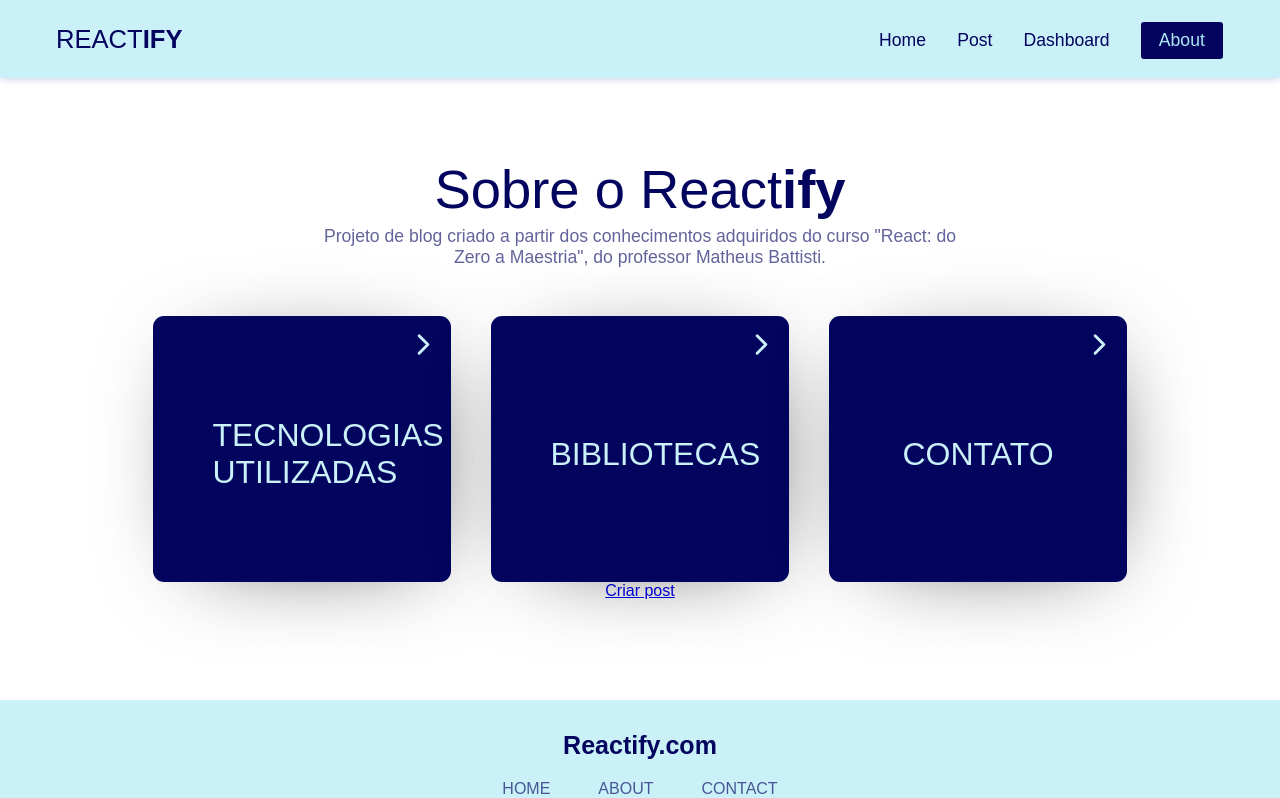
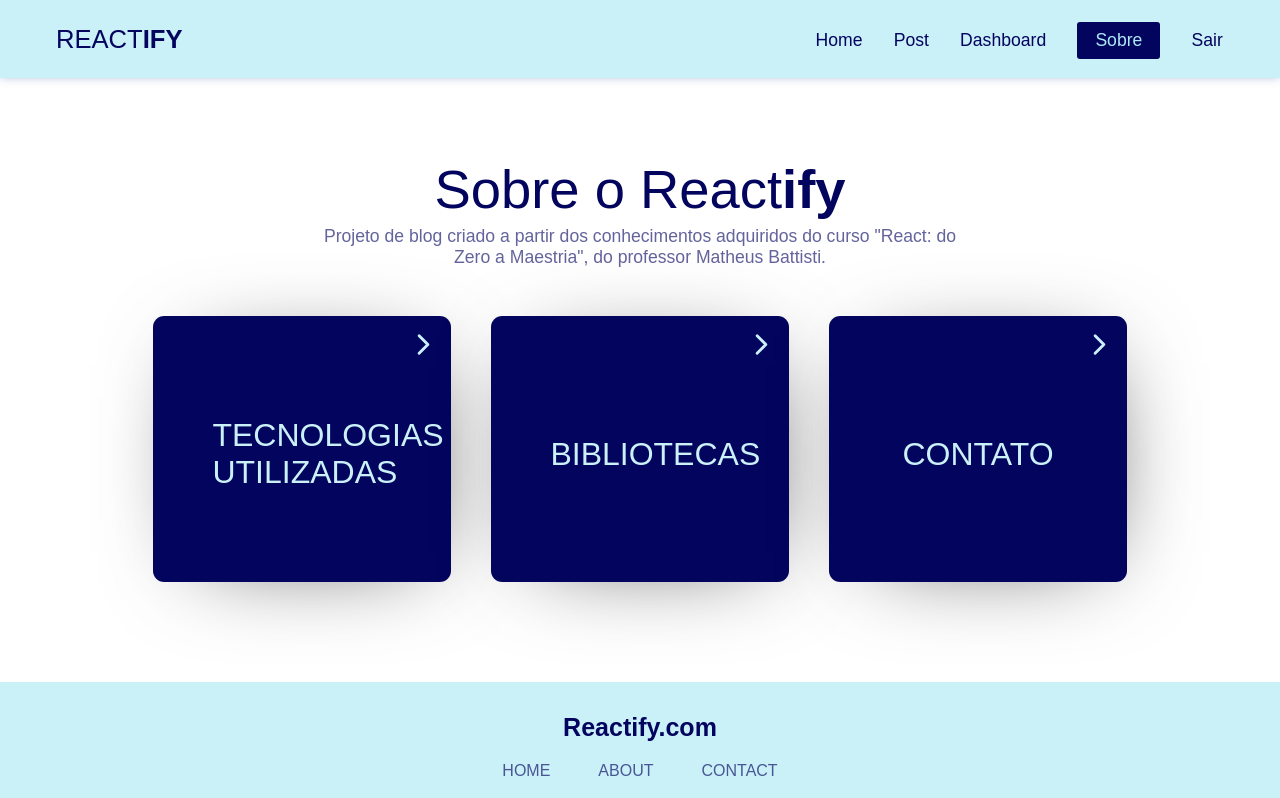
Before and after one commit to michaelleoliveir/reactify, a React (Vite) app: page /about in a window 1280 px wide. Shown: the top 798 px of the page. Built offline with nearby package versions, Linux system fonts and the light colour scheme; no server answers; sample sign-in values are in the browser's storage; a web font is replaced by a local one.

Commit message:
feat: logout

```diff
--- a/src/components/NavBar.jsx
+++ b/src/components/NavBar.jsx
@@ -5,10 +5,9 @@ import styles from "./NavBar.module.css"
 import { useAuthentication } from "../hooks/useAuthentication"
 import { useAuthValue } from "../context/AuthContext"
 
-import { RiHome2Line, RiInformation2Line } from "@remixicon/react"
-
 const NavBar = () => {
     const { user } = useAuthValue();
+    const { logout } = useAuthentication();
 
     return (
         <nav className={styles.navbar}>
@@ -33,7 +32,7 @@ const NavBar = () => {
                         </li>
                         <li>
                             <NavLink to="/register" className={({ isActive }) => (isActive ? styles.active : "")}>
-                                Register
+                                Registrar
                             </NavLink>
                         </li>
                     </>
@@ -56,9 +55,17 @@ const NavBar = () => {
                 )}
                 <li>
                     <NavLink to="/about" className={({ isActive }) => (isActive ? styles.active : "")}>
-                        About
+                        Sobre
                     </NavLink>
                 </li>
+
+                {user && (
+                    <li>
+                        <button onClick={logout} className={styles.buttonLogOut}>
+                            Sair
+                        </button>
+                    </li>
+                )}
             </ul>
         </nav>
     )
--- a/src/components/NavBar.module.css
+++ b/src/components/NavBar.module.css
@@ -38,7 +38,7 @@
     width: 50%;
 }
 
-.links_list a {
+.links_list a, button {
     font-size: 1.1rem;
     font-weight: 500;
     text-decoration: none;
@@ -61,6 +61,8 @@
     color: inherit;
 }
 
-.icons {
-    height: 25px;
+.buttonLogOut {
+    border: transparent;
+    background-color: transparent;
+    cursor: pointer;
 }
--- a/src/hooks/useAuthentication.jsx
+++ b/src/hooks/useAuthentication.jsx
@@ -26,6 +26,7 @@ export const useAuthentication = () => {
         }
     }
 
+    // creating user
     const createUser = async (data) => {
         checkIfIsCancelled();
 
@@ -70,6 +71,12 @@ export const useAuthentication = () => {
         }
     };
 
+    // logout
+    const logout = () => {
+        checkIfIsCancelled();
+        signOut(auth)
+    }
+
     useEffect(() => {
         return () => setCancelled(true);
     }, []);
@@ -79,5 +86,6 @@ export const useAuthentication = () => {
         createUser,
         error,
         loading,
+        logout
     };
 };
--- a/src/pages/About/About.jsx
+++ b/src/pages/About/About.jsx
@@ -1,6 +1,5 @@
 import { useState } from "react";
 import styles from "./About.module.css";
-import { Link } from "react-router-dom";
 import { Grid2 } from "@mui/material";
 import ReactCardFlip from "react-card-flip";
 import { ChevronLeft, ChevronRight } from "lucide-react";
@@ -99,10 +98,6 @@ const About = () => {
                     )
                 })}
             </Grid2>
-
-            <Link to="/posts/create" className="botao">
-                Criar post
-            </Link>
         </div>
     );
 };
--- a/src/pages/About/About.module.css
+++ b/src/pages/About/About.module.css
@@ -57,20 +57,22 @@
     text-align: center;
 }
 
-button {
+.front {
     top: 3px;
     position: absolute;
     background-color: transparent;
     border: none;
     margin-top: 8px;
-}
-
-.front {
     color: #CAF0F8;
     right: 10px;
 }
 
 .back {
+    top: 3px;
+    position: absolute;
+    background-color: transparent;
+    border: none;
+    margin-top: 8px;
     color: #03045E;
     left: 10px;
 }
```
